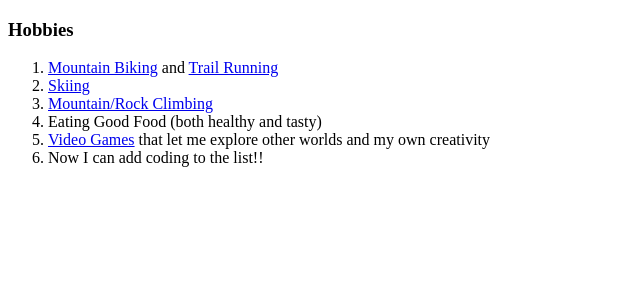
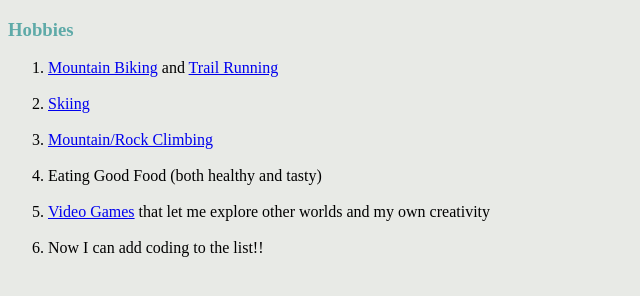
Before and after one commit to Jrewel/Personal-Site, a plain HTML site: page hobbies.html in a window 1280 px wide. Shown: the whole page, without its empty margins (0-640 px from the left). Drawn offline with Linux system fonts and the light colour scheme; files that its build step writes are made by us from their sources.

Commit message:
v.2.0
added colors to background and headers

```diff
--- a/hobbies.html
+++ b/hobbies.html
@@ -3,15 +3,21 @@
   <head>
     <meta charset="utf-8">
     <title>My Hobbies</title>
+    <link rel="stylesheet" href="css/styles.css">
   </head>
-  <body>
+
     <h3>Hobbies</h3>
     <ol>
       <li><a href="https://www.instagram.com/p/9Upp9UGBMO/">Mountain Biking</a> and <a href="https://www.strava.com/athlete/calendar/2020">Trail Running</a></li>
+      <br>
       <li><a href="https://www.strava.com/athletes/2104841">Skiing</a></li>
+      <br>
       <li><a href="https://www.instagram.com/p/CIix9jHnQ_q/">Mountain/Rock Climbing</a></li>
+      <br>
       <li>Eating Good Food (both healthy and tasty)</li>
+      <br>
       <li><a href="https://www.twitch.tv/jaksonewell">Video Games</a> that let me explore other worlds and my own creativity</li>
+      <br>
       <li>Now I can add coding to the list!!</li>
     </ol>
   </body>
```
